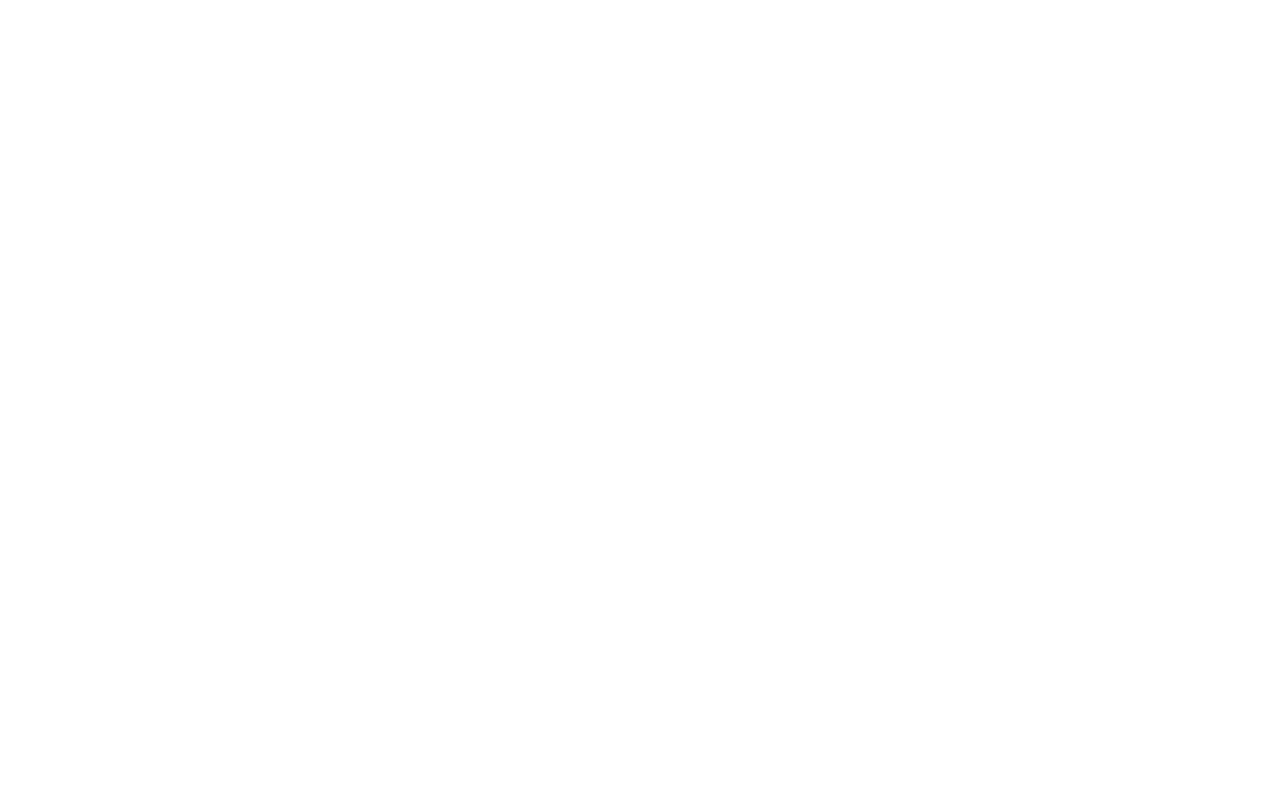
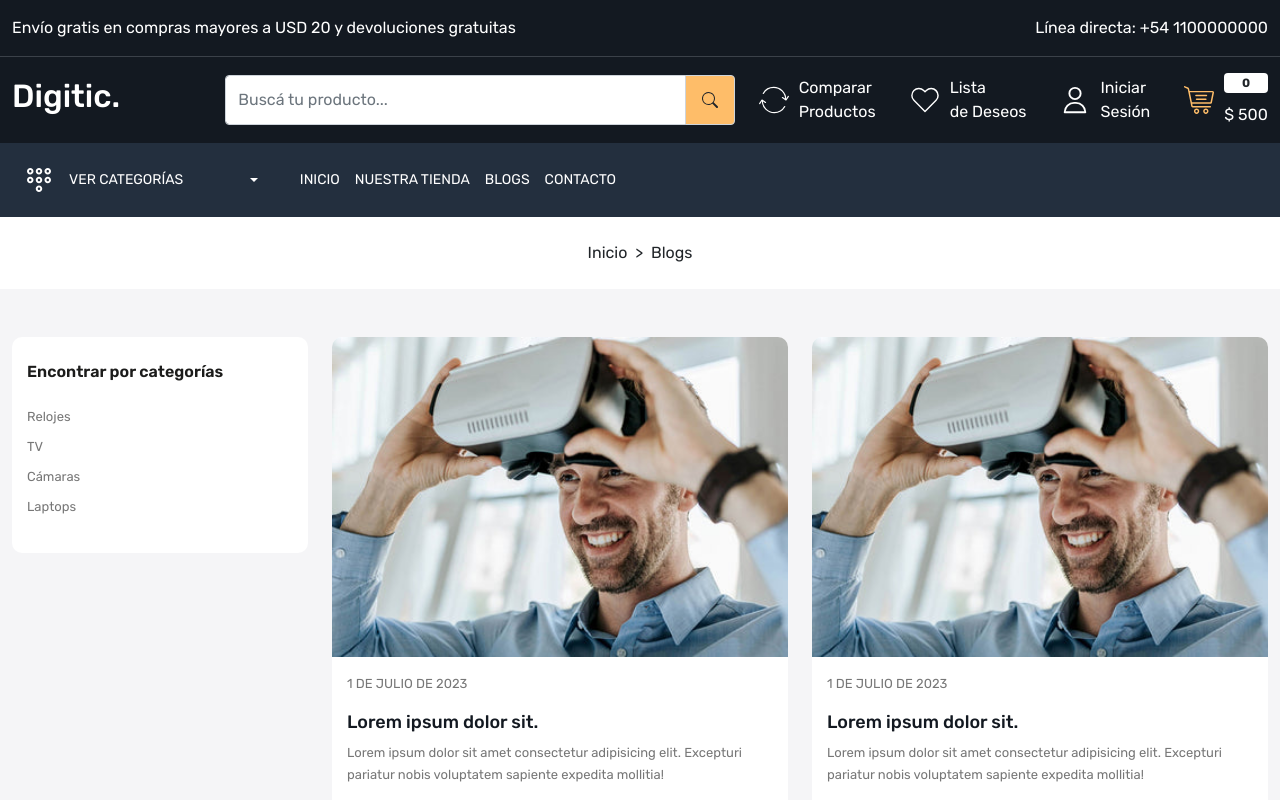
Before and after one commit to francolivelli/digistore, a React (Create React App) app in the folder client/: page /blogs in a window 1280 px wide. Before the commit this address had no page. Shown: the top 800 px of the page. Built offline with nearby package versions, Linux system fonts and the light colour scheme.

Commit message:
blogs page

```diff
--- a/client/src/App.js
+++ b/client/src/App.js
@@ -6,6 +6,7 @@
 import About from "./pages/About";
 import Contact from "./pages/Contact";
 import OurStore from "./pages/OurStore";
+import Blog from "./pages/Blog";
 
 function App() {
   return (
@@ -17,6 +18,7 @@
             <Route path="about" element={<About />} />
             <Route path="contact" element={<Contact />} />
             <Route path="store" element={<OurStore />} />
+            <Route path="blogs" element={<Blog />} />
           </Route>
         </Routes>
       </BrowserRouter>
--- a/client/src/components/BlogCard.js
+++ b/client/src/components/BlogCard.js
@@ -3,10 +3,9 @@
 
 const BlogCard = () => {
   return (
-    <div className="col-3">
       <div className="blog-card">
         <div className="card-image">
-          <img src="images/blog-1.jpg" className="img-fluid" alt="blog" />
+          <img src="images/blog-1.jpg" className="img-fluid w-100" alt="blog" />
         </div>
         <div className="blog-content">
           <p className="date">1 de julio de 2023</p>
@@ -20,7 +19,6 @@
           </Link>
         </div>
       </div>
-    </div>
   );
 };
 
--- a/client/src/components/Header.js
+++ b/client/src/components/Header.js
@@ -131,7 +131,7 @@
                   <div className="d-flex align-items-center gap-15">
                     <NavLink to="/">Inicio</NavLink>
                     <NavLink to="/store">Nuestra tienda</NavLink>
-                    <NavLink to="/">Blogs</NavLink>
+                    <NavLink to="/blogs">Blogs</NavLink>
                     <NavLink to="/contact">Contacto</NavLink>
                   </div>
                 </div>
--- /dev/null
+++ b/client/src/pages/Blog.js
@@ -0,0 +1,50 @@
+import React from "react";
+import BreadCrumb from "../components/BreadCrumb";
+import Meta from "../components/Meta";
+import BlogCard from "../components/BlogCard";
+
+const Blog = () => {
+  return (
+    <>
+      <Meta title={"Blogs"} />
+      <BreadCrumb title="Blogs" />
+      <div className="blog-wrapper home-wrapper-2 py-5 ">
+        <div className="container-xxl">
+          <div className="row">
+            <div className="col-3">
+              <div className="filter-card mb-3">
+                <h3 className="filter-title">Encontrar por categorías</h3>
+                <div>
+                  <ul className="ps-0">
+                    <li>Relojes</li>
+                    <li>TV</li>
+                    <li>Cámaras</li>
+                    <li>Laptops</li>
+                  </ul>
+                </div>
+              </div>
+            </div>
+            <div className="col-9">
+              <div className="row">
+                <div className="col-6 mb-3">
+                  <BlogCard />
+                </div>
+                <div className="col-6 mb-3">
+                  <BlogCard />
+                </div>
+                <div className="col-6 mb-3">
+                  <BlogCard />
+                </div>
+                <div className="col-6 mb-3">
+                  <BlogCard />
+                </div>
+              </div>
+            </div>
+          </div>
+        </div>
+      </div>
+    </>
+  );
+};
+
+export default Blog;
--- a/client/src/pages/Home.js
+++ b/client/src/pages/Home.js
@@ -339,10 +339,20 @@
             <div className="col-12">
               <h3 className="section-heading">Últimas noticias</h3>
             </div>
-            <BlogCard />
-            <BlogCard />
-            <BlogCard />
-            <BlogCard />
+          </div>
+          <div className="row">
+            <div className="col-3">
+              <BlogCard />
+            </div>
+            <div className="col-3">
+              <BlogCard />
+            </div>
+            <div className="col-3">
+              <BlogCard />
+            </div>
+            <div className="col-3">
+              <BlogCard />
+            </div>
           </div>
         </div>
       </section>
```
